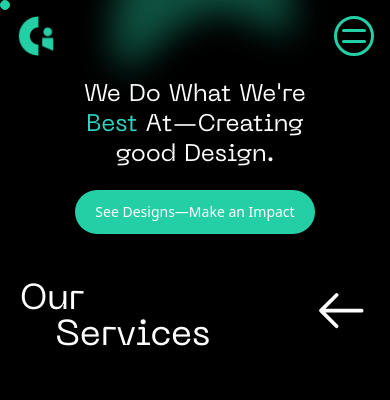
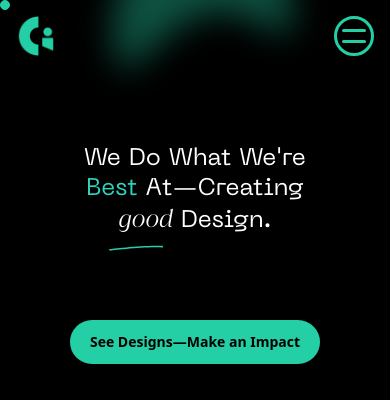
Before and after one commit to wasijatt/GetImagin, a Next.js app: page / in a window 390 px wide. Shown: the top 400 px of the page. Built offline with nearby package versions, Linux system fonts and the light colour scheme.

Commit message:
complete responsiveness first page

```diff
--- a/src/app/Components/BrandingPageComponent.jsx
+++ b/src/app/Components/BrandingPageComponent.jsx
@@ -73,7 +73,7 @@ const BrandingPageComponent = ({ items }) => {
           {items[0]?.images.map((img, index) => (
             <div key={index} className={img.containerClasses || "w-full  z-10 "}>
               <Image
-                className={img.imgClasses || " w-full h-[full] bg-green-400"}
+                className={img.imgClasses || " w-full h-[full] blur-sm bg-[#ddd]"}
                 alt={img.alt || "Get Imagin"}
                 width={ 2500}
                 height={ 1900}
--- a/src/app/Components/HeroSection.jsx
+++ b/src/app/Components/HeroSection.jsx
@@ -3,7 +3,8 @@
 "use client";
 import { useState , useEffect ,useRef } from "react";
 import gsap from "gsap";
-const HeroSection = ({ fhead, span, head, HerosectionPara, HerosectionButton, chfont , Last }) => {
+import Image from "next/image";
+const HeroSection = ({ fhead, span, head, HerosectionPara, HerosectionButton, chfont , Last , herop }) => {
   const [projects, setProjects] = useState(0);
   const [clients, setClients] = useState(0);
   const [countries, setCountries] = useState(0);
@@ -76,12 +77,22 @@ const HeroSection = ({ fhead, span, head, HerosectionPara, HerosectionButton, ch
 
   return (
     <div className="w-full text-center flex flex-col justify-center items-center mt-6 md:mt-0">
-      <h1 className="text-2xl md:text-5xl 2xl:text-[4rem] leading-tight z-30  w-[70%] md:w-[40%] ">
+      <h1 className="text-2xl md:text-5xl 2xl:text-[6rem] leading-tight z-30  w-[70%] md:w-[40%] 2xl:w-[60%] py-16 ">
+
         {fhead}
-        <span className="text-teal-400">{span}</span> <span>{head}</span> <span className="font-fontspring"> {chfont}</span>{Last}
+        <span className="text-teal-400">{span}</span> <span>{head}</span> <span className="fontspring relative">
+
+           {chfont}<Image
+         className="  md:w-52 h-6  absolute   right-[18%]"
+         src={"/Footer/good ki line.svg"}
+         width={100}
+         height={30}
+        //  layout="responsive"
+         quality={75}
+         /></span>{Last}
       </h1>
-      <p className=" hidden md:block ml-[700px] text-sm w-[300px] -z-20 text-[#E9E9E9]">{HerosectionPara}</p>
-      <button className="bg-[#24CFA6] mt-5 px-5 md:px-10 py-3 text-sm md:text-xl rounded-3xl">{HerosectionButton}</button>
+      <p className=" hidden md:block ml-[700px] text-sm w-[300px] -z-20 text-[#E9E9E9]">{HerosectionPara} <span className="main-color font-semibold">{herop}</span></p>
+      <button className="bg-[#24CFA6] mt-5 px-5 md:px-10 py-3 text-sm md:text-xl rounded-3xl text-black font-semibold">{HerosectionButton}</button>
 
       <div className="hidden md:flex flex-wrap justify-center text-[#E9E9E9] items-center lg:justify-between w-full lg:w-[80%] m-auto lg:mt-14">
         {CounterData.map((counterItem, index) => (
--- a/src/app/globals.css
+++ b/src/app/globals.css
@@ -29,7 +29,9 @@ h1 {
   color: white;
 
 }
-
+.fontspring{
+  font-family: 'Font Spring', sans-serif;
+}
 .work-item {
   will-change: transform;
 }
--- a/src/app/page.js
+++ b/src/app/page.js
@@ -15,7 +15,7 @@ export default function Home() {
   const blogs = getSortedPostsData().slice(0, 3);
   return (<>
 <Header/>
-    <HeroSection fhead={"We Do What We're "} span={"Best"} head={" At—Creating "} chfont={"good"} Last={" Design."} HerosectionPara={"We are creative designing and development agency based in Pakistan that craft beautiful work for brands wo refuse to blend in."} HerosectionButton={"See Designs—Make an Impact"} />
+    <HeroSection fhead={"We Do What We're "} span={"Best"} head={" At—Creating "} chfont={"good"} Last={" Design."} HerosectionPara={"We are creative designing and development agency based in Pakistan that craft beautiful work for brands wo"} herop={" refuse to blend in."} HerosectionButton={"See Designs—Make an Impact"} />
     <ScrollSection />
 
 
--- a/src/app/works/page.js
+++ b/src/app/works/page.js
@@ -1,153 +1,8 @@
-// "use client";
-// import { useEffect, useRef, useMemo } from 'react';
-// import Link from 'next/link';
-// import Header from '../Components/Header';
-
-// const Page = () => {
-//   const menuItems = useMemo(() => [
-//     { name: "Cynetic ", href: "/works/Cynetic" },
-//     { name: "Likhon.Net", href: "/works/Likhon" },
-//     { name: "Pokruszone ", href: "/works/Pokruszone" },
-//     { name: "Transcend ", href: "/works/Transcend" },
-//     { name: "Mr Franky ", href: "/works/MrFranky" },
-//     { name: "Pasco Pastry ", href: "/works/PascoPastry" },
-
-//   ], []);
-
-//   const containerRef = useRef(null);
-//   const animationRef = useRef(null);
-//   const scrollingRef = useRef(false);
-//   const currentRef = useRef(0);
-//   const targetRef = useRef(0);
-
-//   useEffect(() => {
-//     const container = containerRef.current;
-//     const ease = 0.05;
-
-//     // Use DocumentFragment for better performance when cloning
-//     const fragment = document.createDocumentFragment();
-//     const originalItems = container.querySelectorAll('.work-item');
-
-//     // Clone items once and store in fragment
-//     for (let i = 0; i < 4; i++) {
-//       originalItems.forEach(item => {
-//         fragment.appendChild(item.cloneNode(true));
-//       });
-//     }
-//     container.appendChild(fragment);
-
-//     const items = container.querySelectorAll('.work-item');
-//     const itemHeight = items[0].offsetHeight;
-//     const totalHeight = itemHeight * originalItems.length;
-
-//     // Use transform3d for hardware acceleration
-//     const setTransform = (element, y) => {
-//       element.style.transform = `translate3d(0, ${y}px, 0)`;
-//     };
-
-//     // Optimized scale update using requestAnimationFrame
-//     const updateScale = (scale) => {
-//       const contents = container.querySelectorAll('.content-wrapper');
-//       contents.forEach(content => {
-//         content.style.transform = `scale3d(${scale}, ${scale}, 1)`;
-//         content.style.transition = 'transform 0.5s ease-out';
-//       });
-//     };
-
-//     const animate = () => {
-//       currentRef.current += (targetRef.current - currentRef.current) * ease;
-//       setTransform(container, -currentRef.current);
-
-//       if (currentRef.current >= totalHeight) {
-//         targetRef.current %= totalHeight;
-//         currentRef.current %= totalHeight;
-//       }
-
-//       animationRef.current = requestAnimationFrame(animate);
-//     };
-
-//     // Debounced scroll handler using RAF
-//     let scrollTimeout;
-//     const handleWheel = (e) => {
-//       e.preventDefault();
-
-//       // Update target position
-//       targetRef.current = Math.max(0, targetRef.current + e.deltaY * 1.5);
-
-//       // Handle scale changes
-//       if (!scrollingRef.current) {
-//         scrollingRef.current = true;
-//         updateScale(0.9);
-//       }
-
-//       // Debounce scroll end
-//       clearTimeout(scrollTimeout);
-//       scrollTimeout = setTimeout(() => {
-//         scrollingRef.current = false;
-//         updateScale(1);
-//       }, 150);
-//     };
-
-//     // Start animation
-//     animationRef.current = requestAnimationFrame(animate);
-
-//     // Passive false for better scroll performance
-//     window.addEventListener('wheel', handleWheel, { passive: false });
-
-//     // Cleanup
-//     return () => {
-//       cancelAnimationFrame(animationRef.current);
-//       window.removeEventListener('wheel', handleWheel);
-//       clearTimeout(scrollTimeout);
-//     };
-//   }, []);
-
-//   return (
-//     <main className="fixed w-full min-h-screen bg-black text-white overflow-hidden">
-//       <Header/>
-//       <div
-//         ref={containerRef}
-//         className="relative flex flex-col"
-//         style={{
-//           willChange: 'transform',
-//           backfaceVisibility: 'hidden',
-//           perspective: 1000,
-//         }}
-//       >
-//         {menuItems.map((item, index) => (
-//           <Link
-//             key={`${item.name}-${index}`}
-//             href={item.href}
-//             className="work-item h-[30vh] flex flex-col items-center justify-center cursor-pointer group"
-//           >
-//             <div
-//               className="content-wrapper relative overflow-hidden"
-//               style={{
-//                 willChange: 'transform',
-//                 backfaceVisibility: 'hidden',
-//               }}
-//             >
-//               <div className="text-2xl  opacity-50">0{index + 1}</div>
-//               <div className="text-[6vw] font-neueMachina transform group-hover:translate-y-[-8px] transition-transform duration-300">
-//                 {item.name}
-//               </div>
-//             </div>
-//           </Link>
-//         ))}
-//       </div>
-//     </main>
-//   );
-// };
-
-// export default Page;
-
-
-
 "use client";
 import { useEffect, useRef, useMemo } from "react";
 import Link from "next/link";
 import Header from "../Components/Header";
-import Footer from "../Components/Footer";
+
 
 const Page = () => {
   const menuItems = useMemo(() => [
@@ -286,7 +141,6 @@ const Page = () => {
           </Link>
         ))}
       </div>
-      <Footer/>
     </main>
   );
 };
```
Also changed, not shown: public/Footer/good ki line.svg (added), public/fonts/Fontspring-DEMO-juana-lightit.otf (added).
